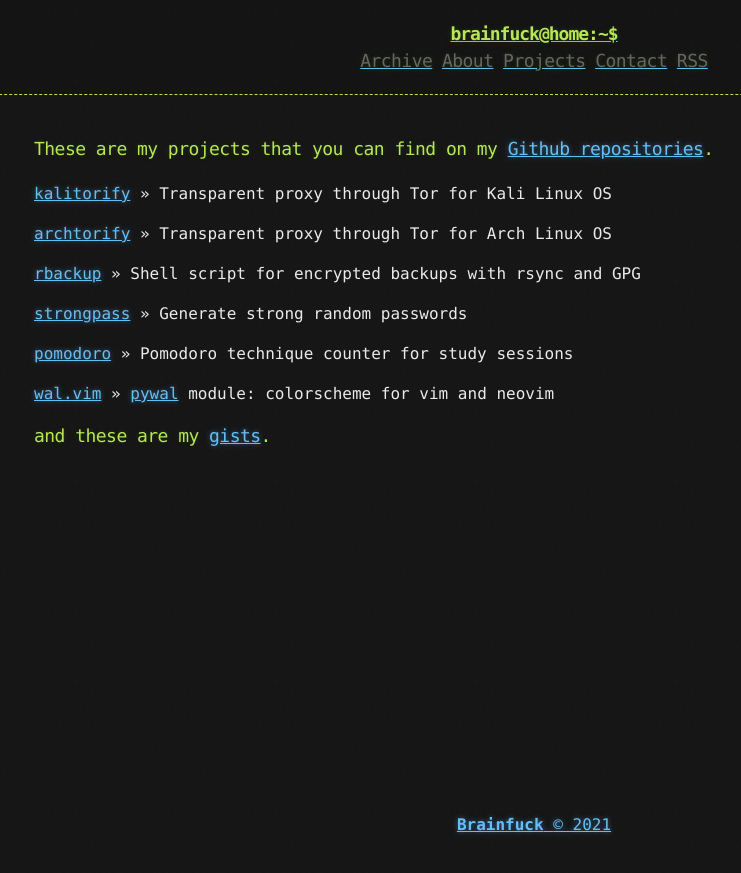
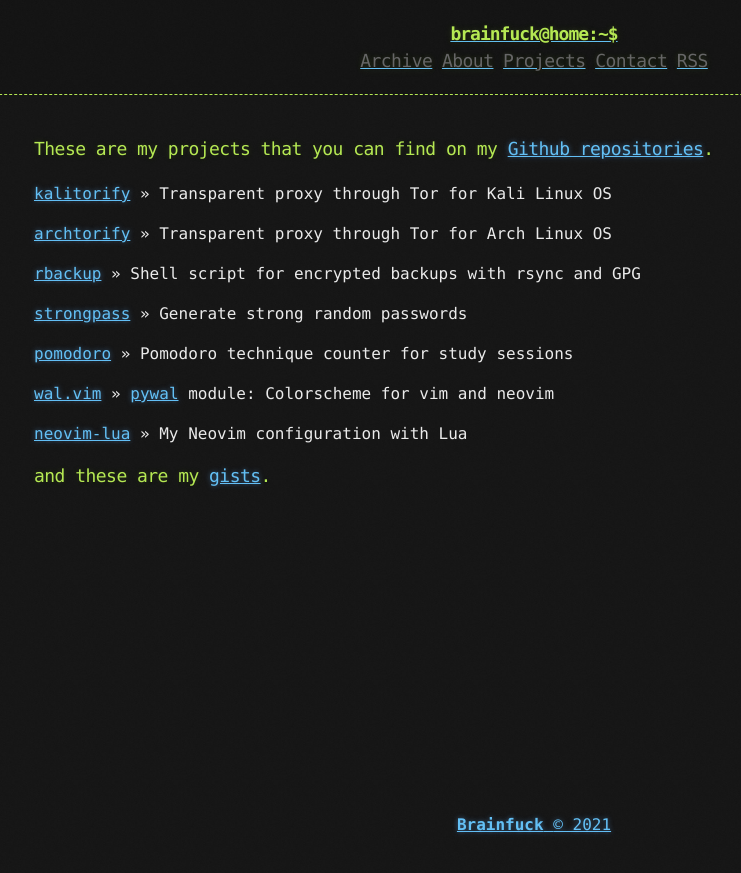
Before and after one commit to brainfucksec/brainfucksec.github.io, a Jekyll site: the page built from projects.md, in a window 1280 px wide. Shown: the top 873 px of the page, without its empty margins (106-847 px from the left). Built offline with Jekyll 4.4.1, drawn with Linux system fonts in a browser that asks for light colours.

Commit message:
Update projects section

```diff
--- a/projects.md
+++ b/projects.md
@@ -15,7 +15,9 @@ title: Projects | brainfuck
 
 [pomodoro](https://github.com/brainfucksec/pomodoro) >> Pomodoro technique counter for study sessions
 
-[wal.vim](https://github.com/brainfucksec/wal.vim) >> [pywal](https://github.com/dylanaraps/pywal) module: colorscheme for vim and neovim
+[wal.vim](https://github.com/brainfucksec/wal.vim) >> [pywal](https://github.com/dylanaraps/pywal) module: Colorscheme for vim and neovim
+
+[neovim-lua](https://github.com/brainfucksec/neovim-lua) >> My Neovim configuration with Lua
 
 
 ### and these are my [gists](https://gist.github.com/brainfucksec).
```
